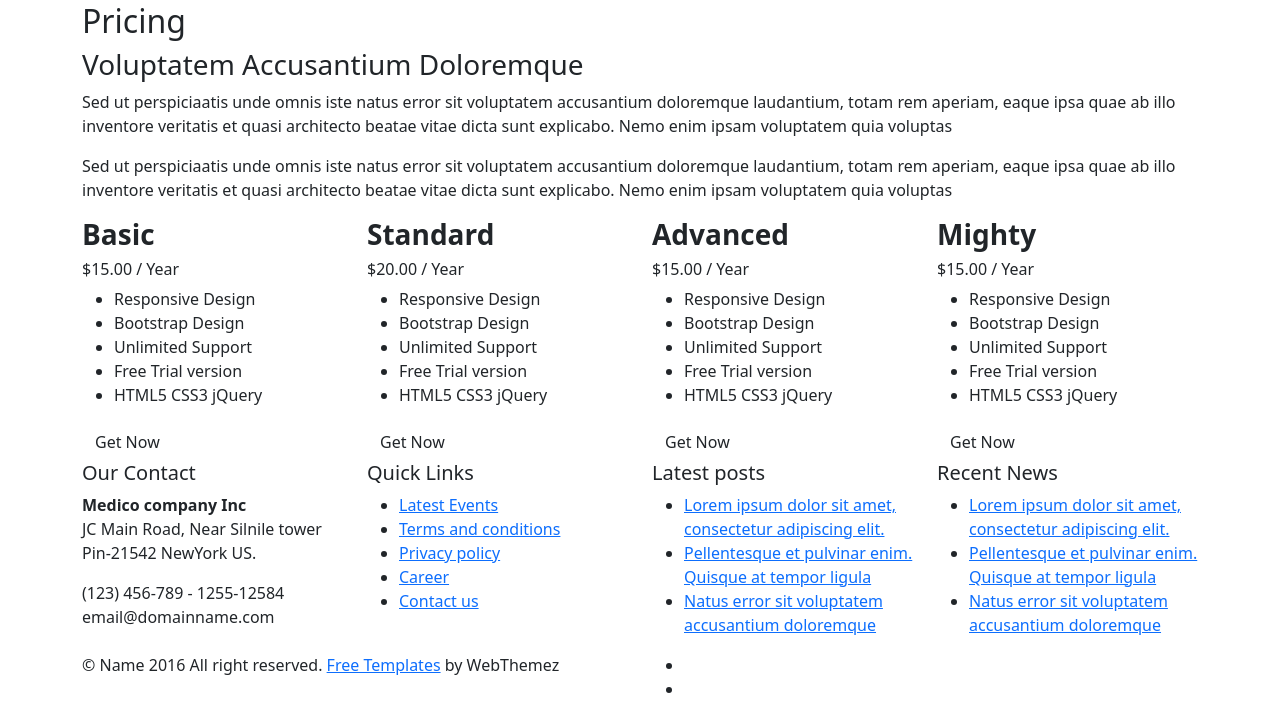
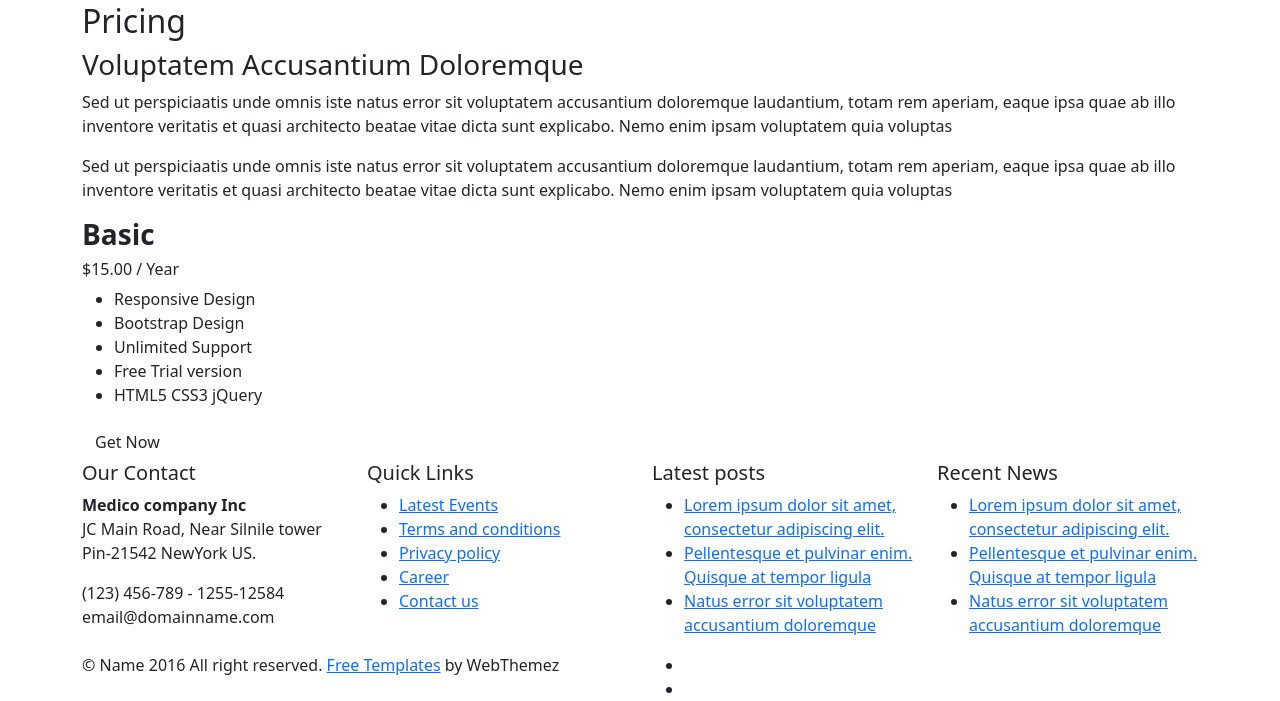
Before and after one commit to Dihfahsih1/library, a Django app: template templates/main-page/pricing.html in a window 1280 px wide. Shown: the part 134-835 px from the top of the page. Run offline with Django 4.2, Linux system fonts and the light colour scheme; the template is opened without the code that fills it, so the values that code supplies are empty; some libraries are stand-ins or nearby versions.

Commit message:
changes made

```diff
--- a/lmsApp/urls.py
+++ b/lmsApp/urls.py
@@ -55,7 +55,6 @@ urlpatterns = [
     path('delete_borrow/<int:pk>',views.delete_borrow,name='delete-borrow'),
     path('search',views.search,name='search'),
     path('student/signup/', views.student_signup.as_view(), name="student-signup"),
-    #issue book url
     path('book/<int:pk>/request/', views.book_request, name="book-request"),
     path('issuebook', views.issuebook_view, name="issuebook"),
     path('library/catalogue', views.book_catalogue, name="book-catalogue"),
--- a/lmsApp/views.py
+++ b/lmsApp/views.py
@@ -142,7 +142,6 @@ def unapproved_book_request(request):
     return render(request,'unapproved_book_request.html',context)
 
 def approve_request(request, pk):
-
     if request.method == "GET":
         Borrow.objects.update(id=pk,request_status=2)
         messages.success(request, f'Request Approved')
@@ -575,7 +574,6 @@ def save_borrow(request):
                     resp['msg'] += str(f'[{field.name}] {error}')
     else:
         resp['msg'] = "There's no data sent on the request"
-
     return HttpResponse(json.dumps(resp), content_type="application/json")
 
 @login_required
@@ -677,7 +675,6 @@ def book_catalogue(request):
     context={'book_list':all_books}
     return render(request,'main-page/book_catalogue.html', context)
 
-###Borrow Book###
 @login_required
 def book_request(request,pk):
     #book_id=request.GET.get('q','')
--- a/templates/main-page/pricing.html
+++ b/templates/main-page/pricing.html
@@ -12,11 +12,6 @@
 <link href="css/jcarousel.css" rel="stylesheet" />
 <link href="css/flexslider.css" rel="stylesheet" />
 <link href="css/style.css" rel="stylesheet" />
-
-<!-- HTML5 shim, for IE6-8 support of HTML5 elements -->
-<!--[if lt IE 9]>
-      <script src="http://html5shim.googlecode.com/svn/trunk/html5.js"></script>
-    <![endif]-->
 
 </head>
 <body>
@@ -111,72 +106,7 @@
 					</div>
 				</div>
 			</div>
-			<div class="col-lg-3">
-				<div class="pricing-box-item">
-					<div class="pricing-heading">
-						<h3><strong>Standard</strong></h3>
-					</div>
-					<div class="pricing-terms">
-						<h6>&#36;20.00 / Year</h6>
-					</div>
-					<div class="pricing-container">
-						<ul>
-							<li><i class="icon-ok"></i> Responsive Design</li>
-							<li><i class="icon-ok"></i> Bootstrap Design</li>
-							<li><i class="icon-ok"></i> Unlimited Support</li>
-							<li><i class="icon-ok"></i> Free Trial version</li>
-							<li><i class="icon-ok"></i> HTML5 CSS3 jQuery</li>
-						</ul>
-					</div>
-					<div class="pricing-action">
-						<a href="#" class="btn btn-medium"><i class="icon-bolt"></i> Get Now</a>
-					</div>
-				</div>
-			</div>
-			<div class="col-lg-3">
-				<div class="pricing-box-item activeItem">
-					<div class="pricing-heading">
-						<h3><strong>Advanced</strong></h3>
-					</div>
-					<div class="pricing-terms">
-						<h6>&#36;15.00 / Year</h6>
-					</div>
-					<div class="pricing-container">
-						<ul>
-							<li><i class="icon-ok"></i> Responsive Design</li>
-							<li><i class="icon-ok"></i> Bootstrap Design</li>
-							<li><i class="icon-ok"></i> Unlimited Support</li>
-							<li><i class="icon-ok"></i> Free Trial version</li>
-							<li><i class="icon-ok"></i> HTML5 CSS3 jQuery</li>
-						</ul>
-					</div>
-					<div class="pricing-action">
-						<a href="#" class="btn btn-medium"><i class="icon-bolt"></i> Get Now</a>
-					</div>
-				</div>
-			</div>
-			<div class="col-lg-3">
-				<div class="pricing-box-item">
-					<div class="pricing-heading">
-						<h3><strong>Mighty</strong></h3>
-					</div>
-					<div class="pricing-terms">
-						<h6>&#36;15.00 / Year</h6>
-					</div>
-					<div class="pricing-container">
-						<ul>
-							<li><i class="icon-ok"></i> Responsive Design</li>
-							<li><i class="icon-ok"></i> Bootstrap Design</li>
-							<li><i class="icon-ok"></i> Unlimited Support</li>
-							<li><i class="icon-ok"></i> Free Trial version</li>
-							<li><i class="icon-ok"></i> HTML5 CSS3 jQuery</li>
-						</ul>
-					</div>
-					<div class="pricing-action">
-						<a href="#" class="btn btn-medium"><i class="icon-bolt"></i> Get Now</a>
-					</div>
-				</div>
-			</div>
+
 		</div>
 	</div>
 	</section>
```
